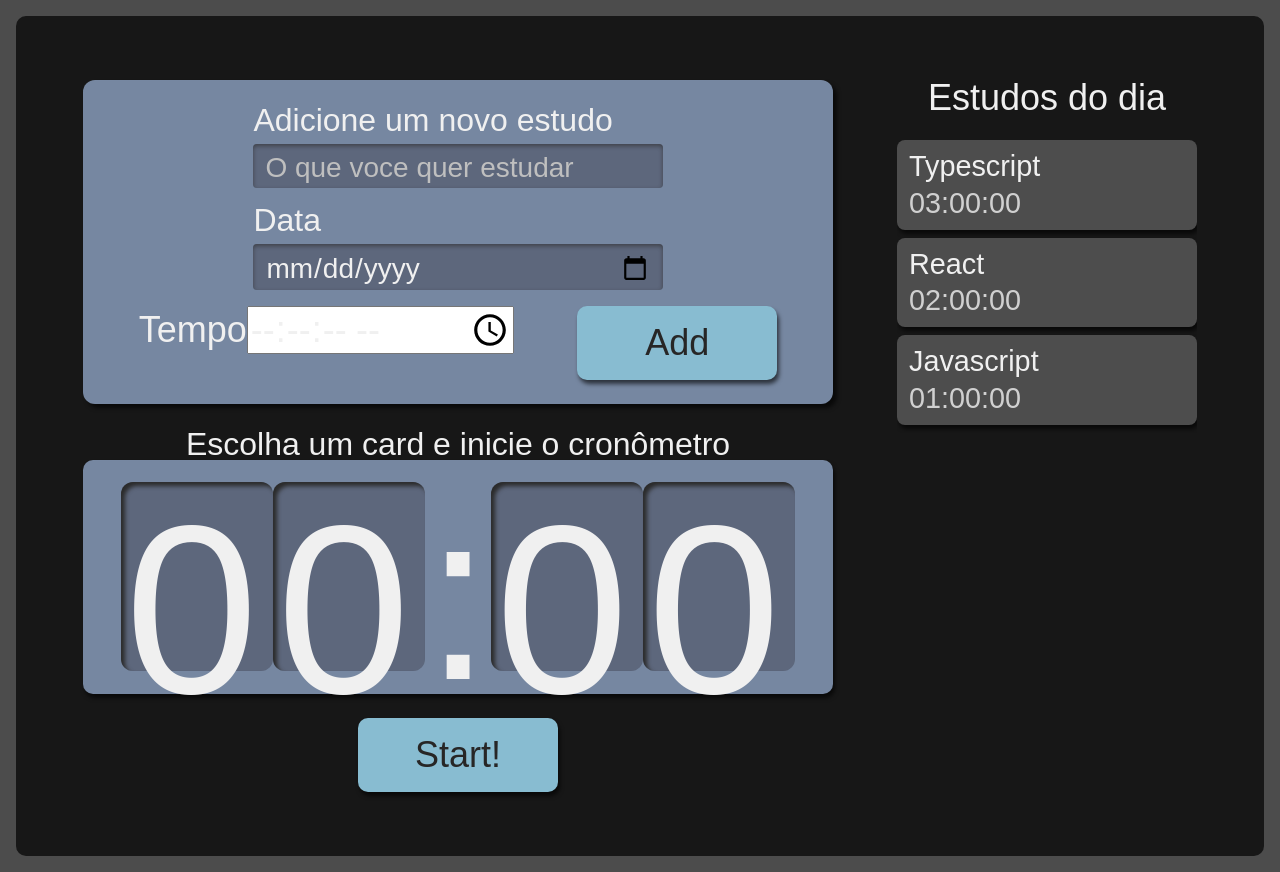
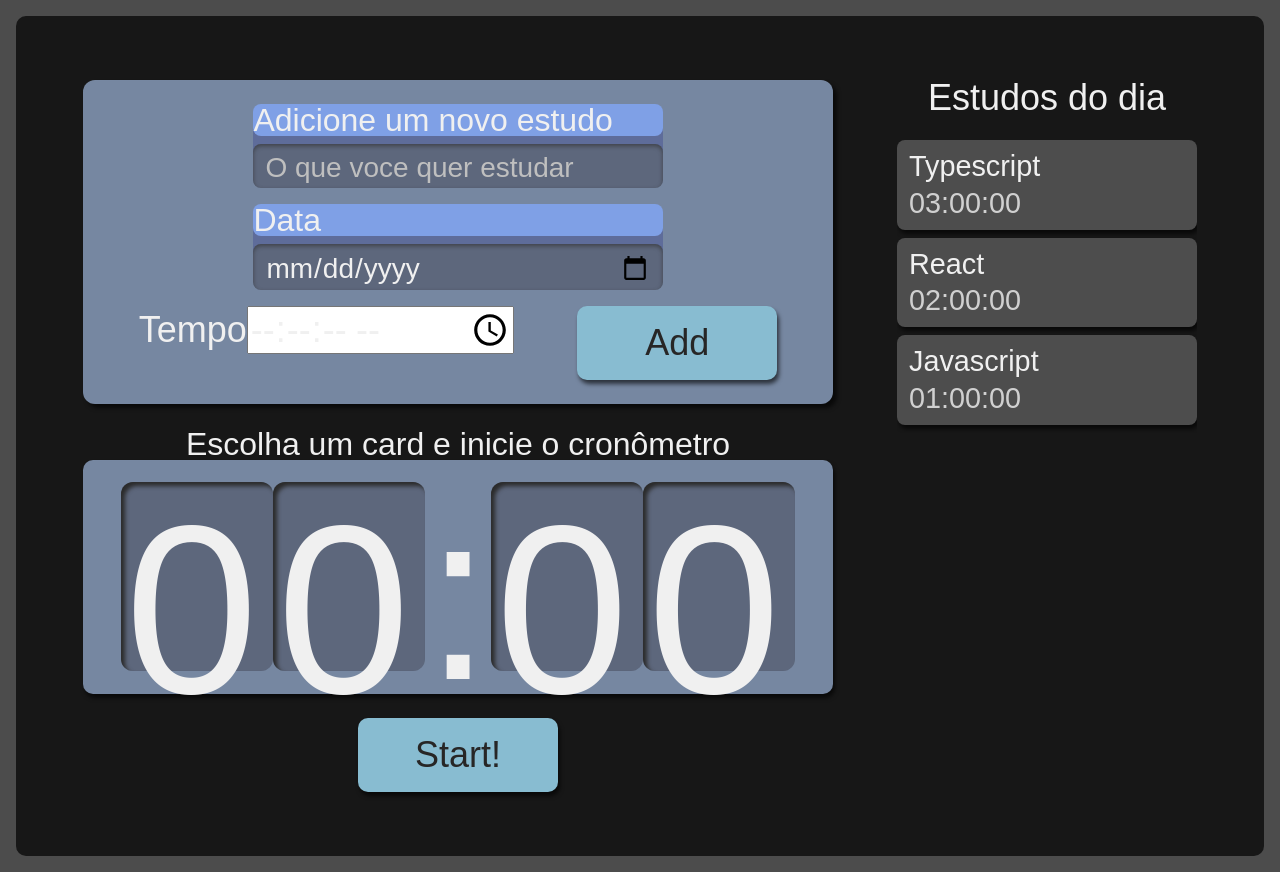
Before and after one commit to vicTavares/alura-studies, a React (Create React App) app: page / in a window 1280 px wide. Built offline with nearby package versions, Linux system fonts and the light colour scheme.

Commit message:
fix(Formulario): corrige cores e borda de forma responsiva
* Altera apenas para estudo

```diff
--- a/src/components/Formulario/Formulario.module.scss
+++ b/src/components/Formulario/Formulario.module.scss
@@ -28,7 +28,7 @@
       border-radius: 5px;
       background-color: #5d677c;
       box-shadow: 0px 2px 4px #2d2b2b9f inset;
-      border-radius: 4px;
+      border-radius: 8px;
 
       &::placeholder {
         color: #bfbfbf;
@@ -46,6 +46,7 @@
 
     .inputContainer {
       width: calc(60% - 12px);
+      background-color: #20228745;
 
       &:last-of-type {
         width: 40%;
@@ -53,6 +54,10 @@
 
       label {
         font-size: 2rem;
+        background-color: #7fa0e6;
+        border-radius: 8px;
+        align-self: left;
+        vertical-align: middle;
       }
 
       input {
```
